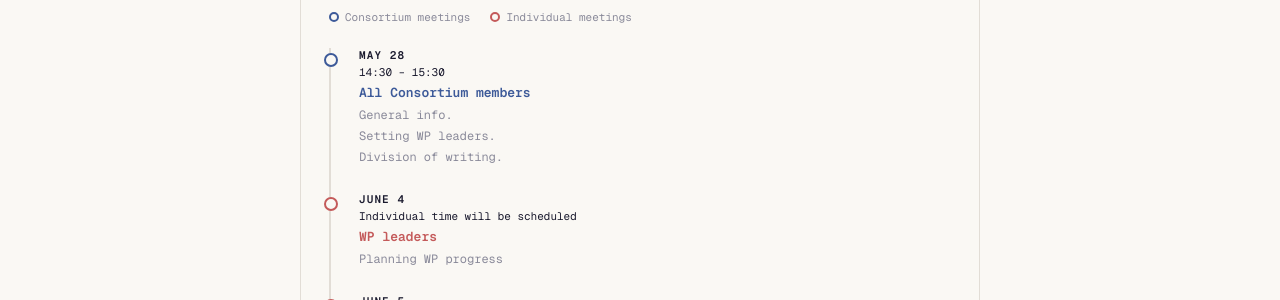
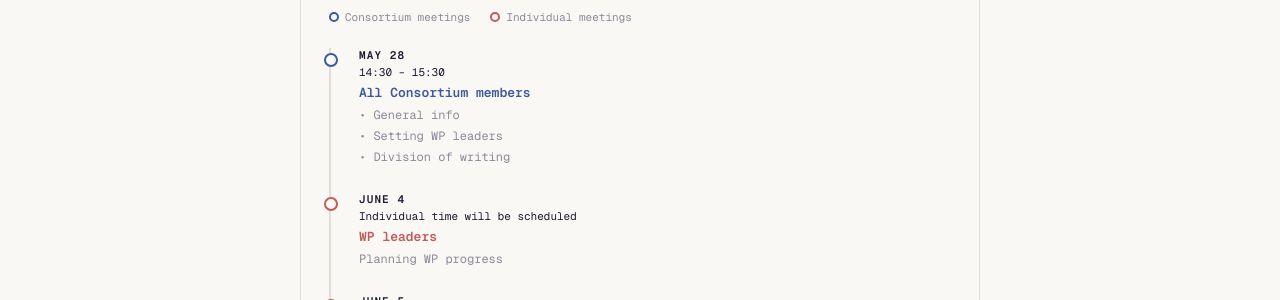
Before and after one commit to EirikSorbo/claime, a Jekyll site: the page built from index.md, in a window 1280 px wide and 947 px high. Shown: the part 204-504 px from the top of the window. Built offline with Jekyll 4.4.1, drawn with Linux system fonts in a browser that asks for light colours; part of the change alters nothing that is shown.

```diff
--- a/index.md
+++ b/index.md
@@ -21,9 +21,9 @@ title: home
     <div class="tl-time">14:30 – 15:30</div>
     <div class="tl-title">All Consortium members</div>
     <div class="tl-desc">
-      General info. <br>
-      Setting WP leaders.<br>
-      Division of writing. </div>
+      &#8226; General info <br>
+      &#8226; Setting WP leaders<br>
+      &#8226; Division of writing </div>
   </div>
 
   <div class="tl-item individual">
```
